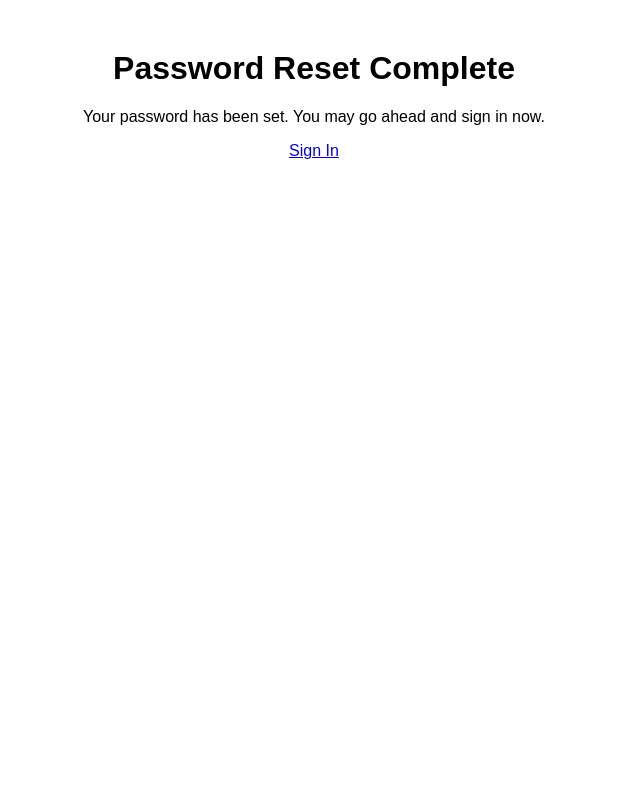
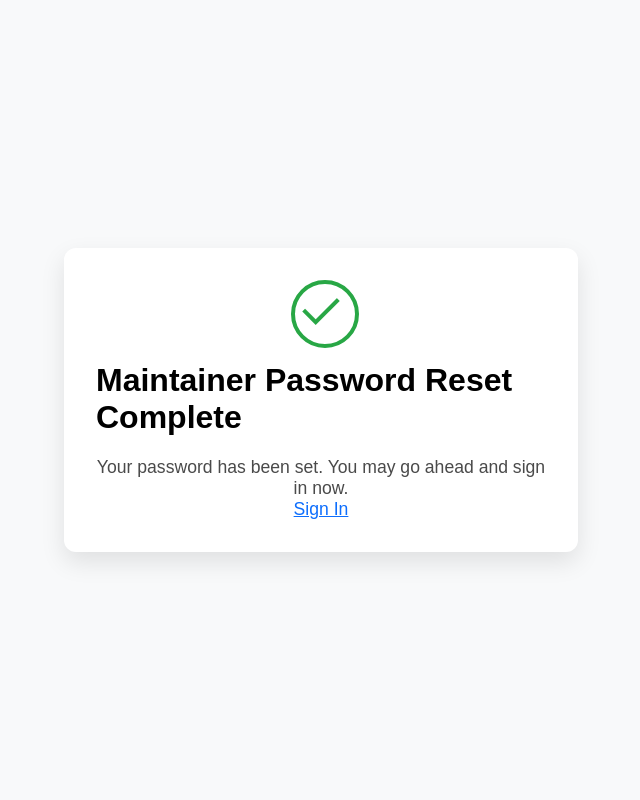
Before and after one commit to iLiteCode/just-room, a Django app: page /user/maintainer/password/reset/complete/ in a window 1280 px wide. Shown: the whole page, without its empty margins (326-966 px from the left). Run offline with Django 3.2, Linux system fonts and the light colour scheme.

Commit message:
maintainer_password_reset_complete.html edit by sudha

```diff
--- a/templates/maintainer_login/maintainer_password_reset_complete.html
+++ b/templates/maintainer_login/maintainer_password_reset_complete.html
@@ -1,14 +1,158 @@
 <!DOCTYPE html>
-<html>
+<html lang="en">
 <head>
-    <title>Password Reset Complete</title>
+    <meta charset="UTF-8">
+    <meta name="viewport" content="width=device-width, initial-scale=1.0">
+    <title>Password Reset Success</title>
     <style>
-        body { font-family: Arial, sans-serif; max-width: 500px; margin: 50px auto; text-align: center; }
+        body {
+            background-color: #f8f9fa;
+            display: flex;
+            justify-content: center;
+            align-items: center;
+            height: 100vh;
+            margin: 0;
+            font-family: 'Arial', sans-serif;
+        }
+
+        .center {
+            width: 90%;
+            max-width: 500px;
+        }
+
+        .card {
+            border-radius: 12px;
+            box-shadow: 0 10px 25px rgba(0,0,0,0.1);
+            background-color: white;
+            padding: 2rem;
+            animation: fadeInUp 0.6s ease-out forwards;
+            opacity: 0;
+        }
+
+        p {
+            color: #4a4a4a;
+            font-size: 1.1rem;
+            margin: 0;
+            animation: slideIn 0.7s ease-out forwards;
+            animation-delay: 0.8s;
+            opacity: 0;
+            text-align: center;
+        }
+
+        a {
+            color: #0d6efd;
+            text-decoration: underline;
+            transition: all 0.3s ease;
+            position: relative;
+            display: inline-block;
+        }
+
+        a:hover {
+            color: #0056b3;
+            transform: translateY(-2px);
+        }
+
+        a:after {
+            content: '';
+            position: absolute;
+            width: 0;
+            height: 2px;
+            bottom: -4px;
+            left: 0;
+            background-color: #0d6efd;
+            transition: width 0.3s ease;
+        }
+
+        a:hover:after {
+            width: 100%;
+        }
+
+        /* Animation Keyframes */
+        @keyframes fadeInUp {
+            from {
+                opacity: 0;
+                transform: translateY(20px);
+            }
+            to {
+                opacity: 1;
+                transform: translateY(0);
+            }
+        }
+
+        @keyframes slideIn {
+            from {
+                opacity: 0;
+                transform: translateX(-20px);
+            }
+            to {
+                opacity: 1;
+                transform: translateX(0);
+            }
+        }
+
+        /* Circle to Checkmark Animation */
+        .success-check {
+            width: 60px;
+            height: 60px;
+            margin: 0 auto 20px;
+            position: relative;
+        }
+
+        .circle {
+            width: 100%;
+            height: 100%;
+            border-radius: 50%;
+            border: 4px solid #28a745;
+            position: absolute;
+            animation: circleAppear 0.5s ease-out forwards;
+        }
+
+        .checkmark {
+            position: absolute;
+            top: 50%;
+            left: 50%;
+            width: 30px;
+            height: 15px;
+            border-left: 4px solid #28a745;
+            border-bottom: 4px solid #28a745;
+            transform: translate(-50%, -70%) rotate(-45deg) scale(0);
+            animation: checkDraw 0.5s ease-out forwards;
+            animation-delay: 0.5s;
+        }
+
+        @keyframes circleAppear {
+            from {
+                transform: scale(0);
+                opacity: 0;
+            }
+            to {
+                transform: scale(1);
+                opacity: 1;
+            }
+        }
+
+        @keyframes checkDraw {
+            from {
+                transform: translate(-50%, -70%) rotate(-45deg) scale(0);
+            }
+            to {
+                transform: translate(-50%, -70%) rotate(-45deg) scale(1);
+            }
+        }
     </style>
 </head>
 <body>
-    <h1>Password Reset Complete</h1>
-    <p>Your password has been set. You may go ahead and sign in now.</p>
-    <p><a href="{% url 'user:maintainer_signin' %}">Sign In</a></p>
+    <div class="center">
+        <div class="card center">
+            <div class="success-check">
+                <div class="circle"></div>
+                <div class="checkmark"></div>
+            </div>
+            <h1>Maintainer Password Reset Complete</h1>
+            <p>Your password has been set. You may go ahead and sign in now.</p>
+            <p><a href="{% url 'user:maintainer_signin' %}">Sign In</a></p>
+            </p>
+        </div>
+    </div>
 </body>
 </html>
```
